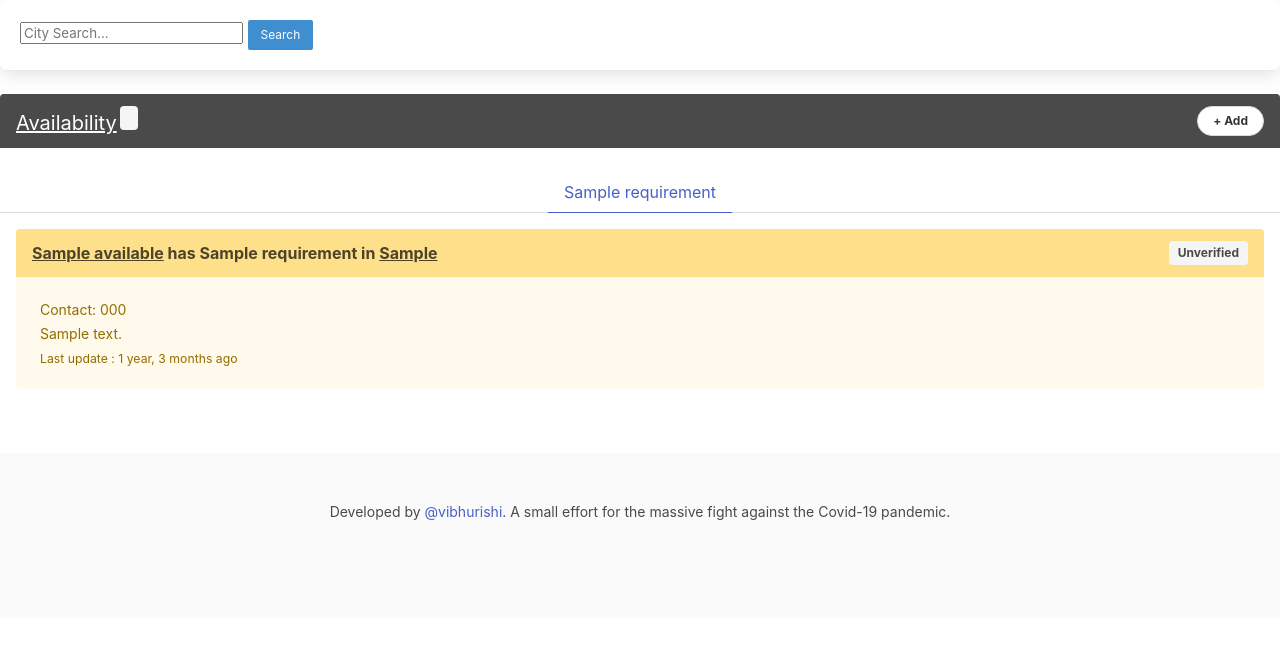
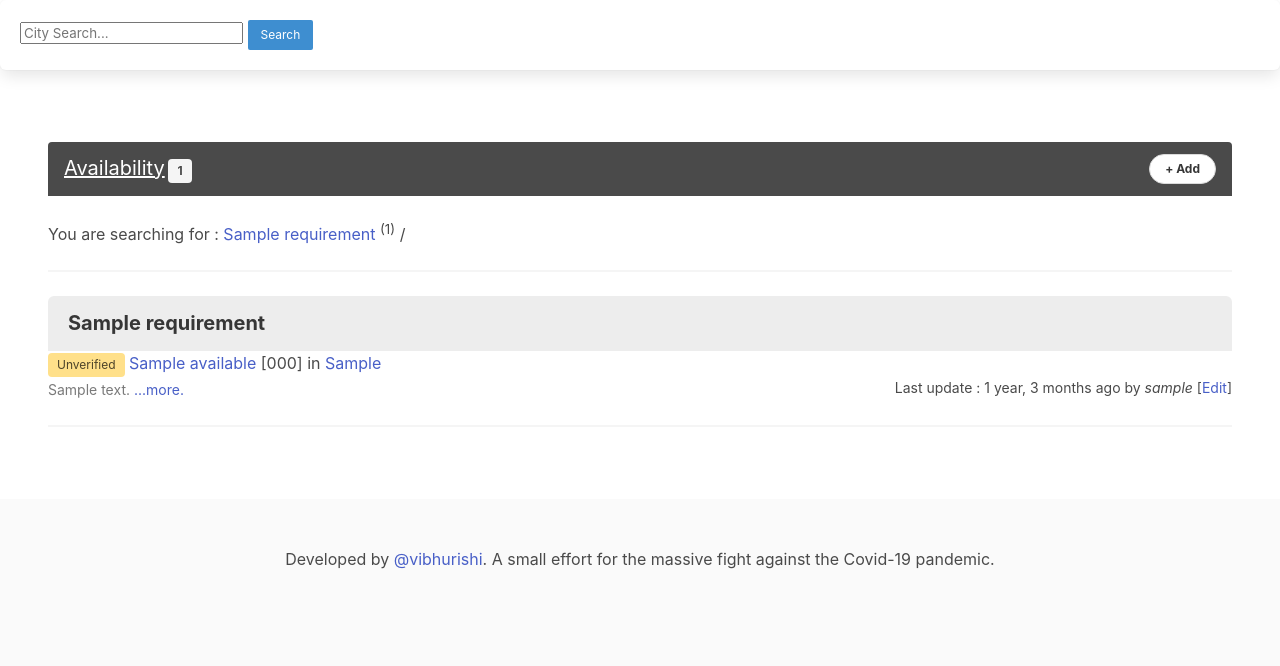
Before and after one commit to covidhelpin/covidhelp, a Django app: page /available/ in a window 1280 px wide. Shown: the part 100-766 px from the top of the page. Run offline with Django 3.2, Linux system fonts and the light colour scheme; a user stored in the database is signed in; tables that the repository leaves empty hold one stand-in row (values such as "Sample post"); some libraries are stand-ins or nearby versions.

Commit message:
Updated how the available list is shown. More compact now.

```diff
--- a/covidhelp/templates/index.html
+++ b/covidhelp/templates/index.html
@@ -120,16 +120,17 @@
     </div>                <!-- Required end -->
 
     <div class="column is-one-third"">  <!-- Links start -->
+      {% regroup link_list by category as links %}
       <!-- header -->
       <article class="message">
         <div class="message-header">
-          <p><a id="links" class="subtitle"> Useful Links </a> </p>
+          <p><a id="links" class="subtitle"> Useful Links </a> <span class="tag">{{link_list|length}}</span></p>
           <a href="{% url "add_link" %}" class="button is-small is-rounded">+ Add</a>
           </div>
       </article>
       <!-- content -->
       <div class="content">
-        {% regroup link_list by category as links %}
+
         {% for link in links %}
         <p class="panel-block">
           <b>{{link.grouper}}</b>
--- a/covidhelp/templates/webapp/available_list.html
+++ b/covidhelp/templates/webapp/available_list.html
@@ -6,11 +6,12 @@
 
 {% block content_body %}
 
+<section class="section">
   <div class ="columns">
     <div class="column">
       <article class="message">
           <div class="message-header ">
-            <p><a id="available" class="subtitle" href="{% url 'available_lists' %}">Availability</a> <span class="tag"> {{available_count}} </span></p>
+            <p><a id="available" class="subtitle" href="{% url 'available_lists' %}">Availability</a> <span class="tag"> {{object_list|length}} </span></p>
             <a href="{% url "add_available" %}" class="button is-small is-rounded">+ Add</a>
           </div>
       </article>
@@ -18,52 +19,54 @@
   </div>
 
   <div class="columns">
-
   <div class = "column">
     {% regroup object_list by type as type_list %}
-    <div id="tabs-with-content">
-      <div class="tabs avail-tabs is-centered">
-        <ul>
+          You are searching for :
           {% for types in type_list %}
-          <li><a>{{types.grouper}}</a></li>
+          <a href="#{{types.grouper}}">{{types.grouper}}</a> <span class=""><sup>({{types.list|length}})</sup></span>
+          /
           {% endfor %}
-        </ul>
-      </div>
-      <div>
+          <hr>
+          <div>
+          {% for types in type_list %}
+              <p class="panel-heading">
+                <b id="{{types.grouper}}">{{types.grouper}} </b>
+                </p>
 
-        {% for types in type_list %}
-          <section class="available-tab-content">
-          {% for item in types.list %}
-            {% if item.verified == "V" %}
-            <article class="message is-success">
-            {% elif item.verified == "U" %}
-            <article class="message is-warning">
-            {% else %}
-            <article class="message is-danger">
-            {% endif %}
-              <div class="message-header">
-                <p><a href="{% url "available_details" item.pk %}">{{item}}</a> has <b>{{item.type}}</b> in <a href="{% url "available_city_lists" item.location %}">{{item.location}}</a></p>
-                <span class="tag" aria-label="delete">{{item.get_verified_display}}</span>
+              {% for item in types.list %}
+              <div>
+                {% if item.verified == "V" %}
+                  <div class="tag is-success">
+                  {% elif item.verified == "U" %}
+                  <div class="tag is-warning">
+                  {% else %}
+                  <div class="tag is-danger">
+                  {% endif %}
+                  {{item.get_verified_display}}
+                  </div>
+                  <a href="{% url "available_details" item.pk %}">{{item}}</a> [{{item.contact_number}}] in <a href="{% url "available_city_lists" item.location %}">{{item.location}}</a>
+                  {% if item.additional_text %}
+                    <br><small class="has-text-grey">{{item.additional_text|truncatechars:30}}<a href="{% url "available_details" item.pk %}"> ...more. </a></small>
+                  {% endif %}
+
+
+                  <small class="is-pulled-right">
+                    Last update : {{item.last_verified|timesince}} ago by <i>{{item.created_by}}</i>
+                    {% if user.is_authenticated %}
+                      {% ifequal request.user item.created_by %}
+                        [<a href="{% url "update_available" item.pk %} ">Edit</a>]
+                      {% endifequal %}
+                    {% endif %}
+                  </small>
               </div>
-              <div class="message-body">
-                <small>Contact: {{item.contact_number}}<br>
-                {% if item.additional_text %}
-                {{item.additional_text|urlize|linebreaksbr}}<br>
-                {% endif %}
-                <small>Last update : {{item.last_verified|timesince}} ago</small>
-              </div>
-            </article>
+              {% endfor %}
+
+              <hr>
+
           {% endfor %}
-          </section>
-        {% endfor %}
+          </div>
       </div>
     </div>
-
-
-  </div>
-  </div>
-
-
-
+</section>
 
 {% endblock content_body %}
```
Also changed, not shown: covidhelp/templates/webapp/terms_and_conditions.html (+9 -5 lines).
